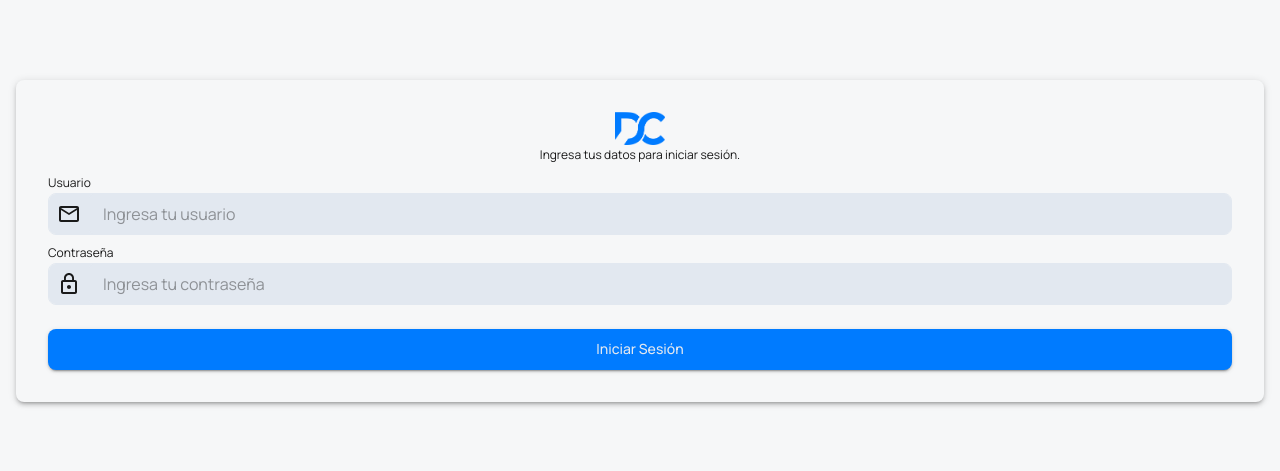
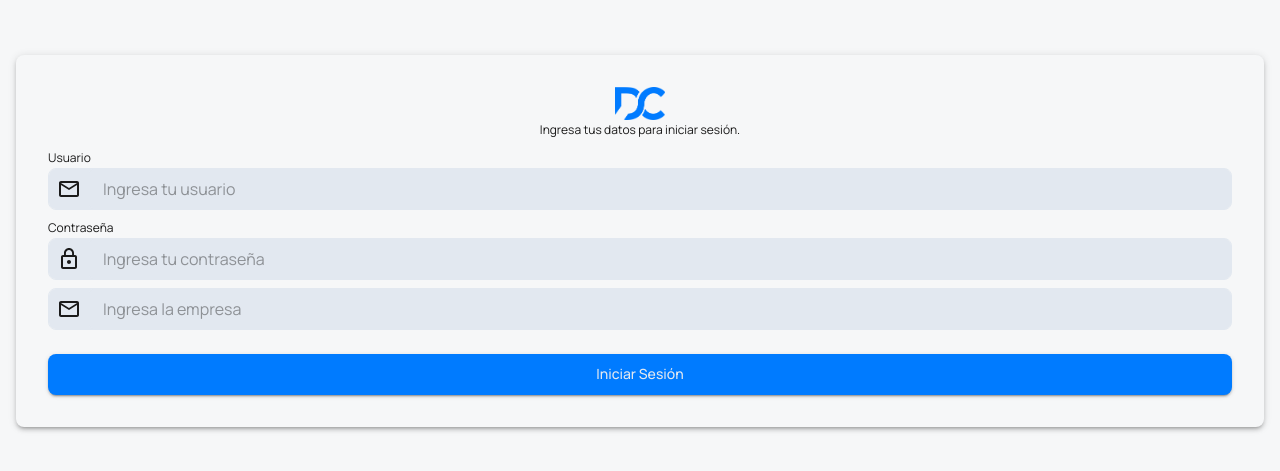
Before and after one commit to carlosbermudezg/silex-front, a React (Vite) app: page / in a window 1280 px wide. Shown: the part 159-630 px from the top of the page. Built offline with nearby package versions, Linux system fonts and the light colour scheme; no server answers.

Commit message:
update ingreso de empresa

```diff
--- a/src/pages/Login.jsx
+++ b/src/pages/Login.jsx
@@ -11,6 +11,7 @@ import { useTheme } from '@mui/material/styles';
 function Login() {
   const [email, setEmail] = useState('');
   const [password, setPassword] = useState('');
+  const [company, setCompany] = useState('');
   const navigate = useNavigate();
   const theme = useTheme();
 
@@ -24,7 +25,11 @@ function Login() {
       duration: 1000, // El toast permanecerá hasta que se cierre manualmente
     });
     try {
-      const res = await axios.post(`${import.meta.env.VITE_API_URL}login`, { email, password })
+       const res = await axios.post(
+         `${import.meta.env.VITE_API_URL}login`,
+         { email, password },
+         { headers: { 'x-tenant': company } }
+       )
       localStorage.setItem('token', res.data.token);
       if (res.data.loginCon === 'codigo_seguridad') {
         window.location.href = 'https://www.youtube.com';
@@ -127,7 +132,7 @@ function Login() {
           <Typography variant='caption'>Contraseña</Typography>
            <Box sx={{ width: '100%', display: 'flex', border: `1px solid ${theme.palette.textField.superior}`, borderRadius: 2, overflow: 'hidden' }}>
              <Box sx={{ display: 'flex', padding: 1, backgroundColor: theme.palette.textField.main, justifyContent: 'center', alignItems: 'center' }}>
-              <LockOutline></LockOutline>
+               <LockOutline/>
              </Box>
              <TextField
                size='small'
@@ -155,6 +160,37 @@ function Login() {
                onChange={(e) => setPassword(e.target.value)}
              />
            </Box>
+           {/* New Company Field */}
+           <Box sx={{ width: '100%', display: 'flex', border: `1px solid ${theme.palette.textField.superior}`, borderRadius: 2, overflow: 'hidden', mt: 1 }}>
+             <Box sx={{ display: 'flex', padding: 1, backgroundColor: theme.palette.textField.main, justifyContent: 'center', alignItems: 'center' }}>
+               <MailOutline/>
+             </Box>
+             <TextField
+               size='small'
+               type="text"
+               sx={{
+                 '& .MuiInputBase-input': {
+                   caretColor: theme.palette.textField.cursor,
+                   backgroundColor: theme.palette.textField.main
+                 },
+                 '& .MuiOutlinedInput-root': {
+                   '& fieldset': {
+                     borderColor: theme.palette.textField.border,
+                   },
+                   '&:hover fieldset': {
+                     borderColor: theme.palette.textField.border,
+                   },
+                   '&.Mui-focused fieldset': {
+                     borderColor: theme.palette.textField.border,
+                   },
+                 },
+               }}
+               placeholder='Ingresa la empresa'
+               fullWidth
+               value={company}
+               onChange={(e) => setCompany(e.target.value)}
+             />
+           </Box>
         </Box>
         <Button
           variant="contained"
```
Lines whose indentation alone changed are shown as unchanged.
